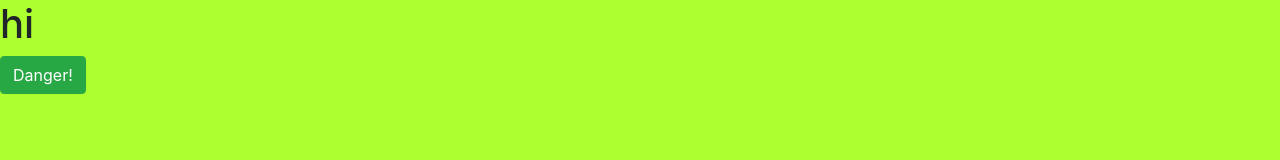
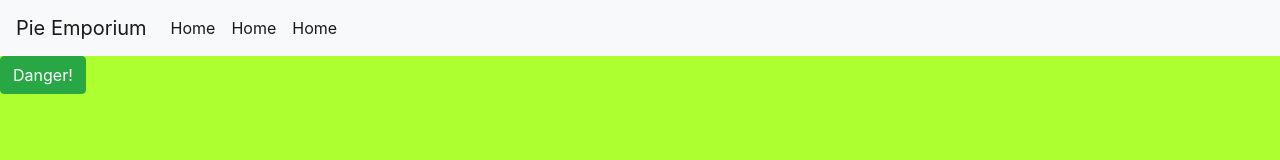
Before and after one commit to heniselie/bootStrap, a plain HTML site: page index.html in a window 1280 px wide. Drawn offline with nearby package versions, Linux system fonts and the light colour scheme.

Commit message:
added nav bar

```diff
--- a/index.html
+++ b/index.html
@@ -9,7 +9,30 @@
   <link rel="stylesheet" href="./main.css">
 </head>
 <body>
-  <h1>hi</h1>
+    <nav class="navbar navbar-expand-lg navbar-light bg-light">
+        <a class="navbar-brand" href="#">Pie Emporium</a>
+        <button class="navbar-toggler" type="button" data-toggle="collapse" data-target="#navbarSupportedContent" aria-controls="navbarSupportedContent" aria-expanded="false" aria-label="Toggle navigation">
+          <span class="navbar-toggler-icon"></span>
+        </button>
+
+        <div class="collapse navbar-collapse" id="navbarSupportedContent">
+          <ul class="navbar-nav mr-auto">
+            <li class="nav-item active">
+              <a class="nav-link" href="#">Home <span class="sr-only">(current)</span></a>
+            </li>
+            <li class="nav-item active">
+              <a class="nav-link" href="#">Home <span class="sr-only">(current)</span></a>
+            </li>
+            <li class="nav-item active">
+              <a class="nav-link" href="#">Home <span class="sr-only">(current)</span></a>
+            </li>
+
+
+
+          </ul>
+
+        </div>
+      </nav>
   <button type="button" class="btn btn-success">Danger!</button>
   <script src="./main.js"></script>
 </body>
```
